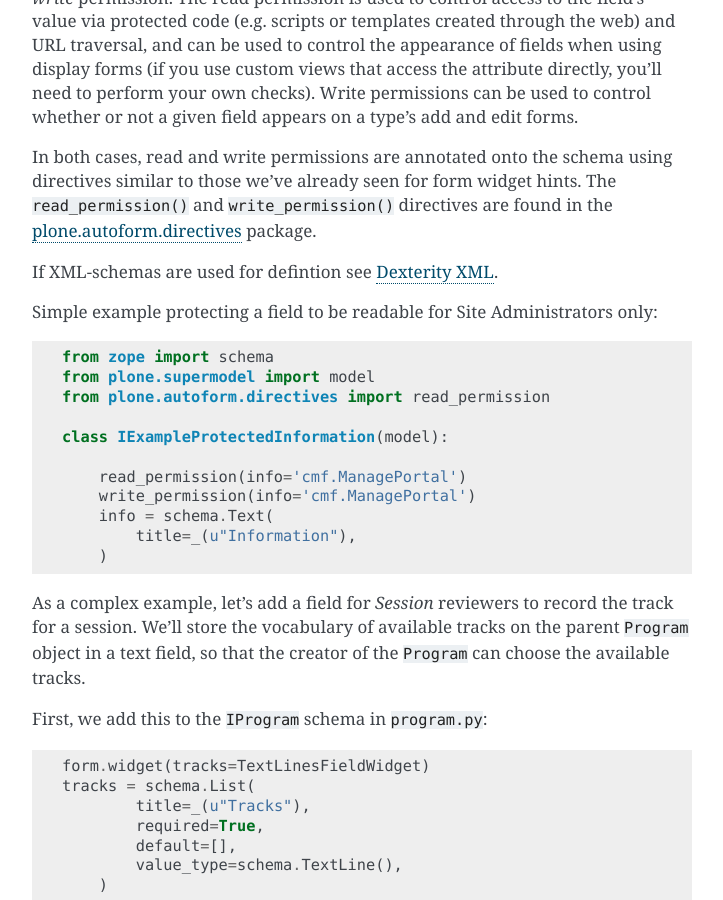
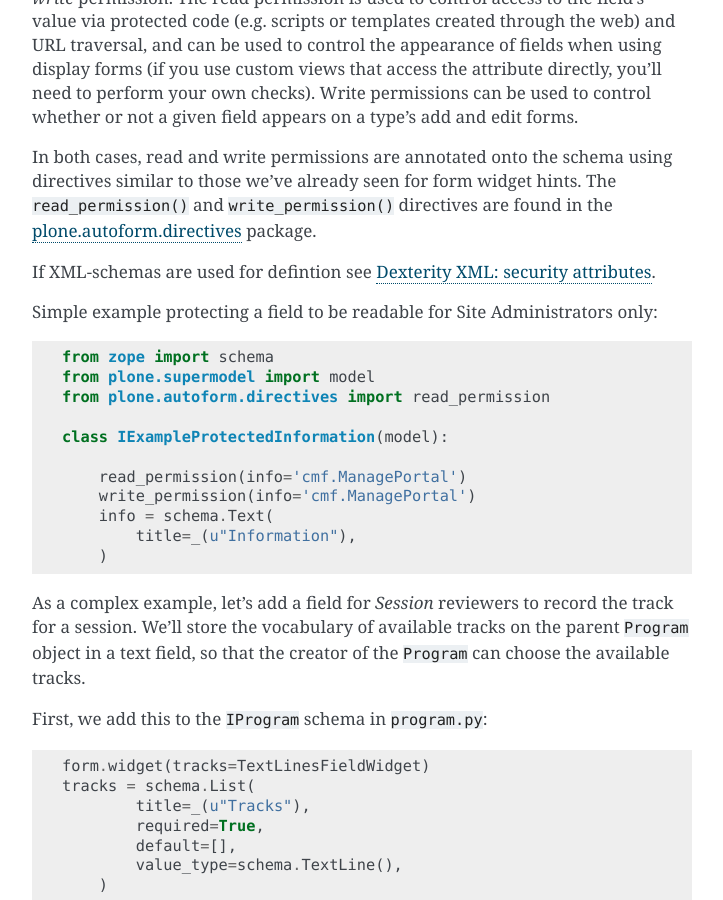
Before and after one commit to plone/plone.app.dexterity, a Sphinx documentation site: the page built from docs/advanced/permissions.rst, in a window 1280 px wide and 900 px high, scrolled down 2056 px. Shown: the whole window, without its empty margins (388-1111 px from the left). Built offline with Sphinx 7.4.7, drawn with Linux system fonts in a browser that asks for light colours.

Commit message:
better use reference label to explicit loink to subsection

```diff
--- a/docs/advanced/permissions.rst
+++ b/docs/advanced/permissions.rst
@@ -114,7 +114,7 @@
 read and write permissions are annotated onto the schema using directives similar to those we’ve already seen for form widget hints.
 The ``read_permission()`` and ``write_permission()`` directives are found in the `plone.autoform.directives`_ package.
 
-If XML-schemas are used for defintion see :doc:`../../reference/dexterity-xml`.
+If XML-schemas are used for defintion see :ref:`Dexterity XML: security attributes <dexterity-xml-security>`.
 
 Simple example protecting a field to be readable for Site Administrators only::
 
--- a/docs/reference/dexterity-xml.rst
+++ b/docs/reference/dexterity-xml.rst
@@ -305,6 +305,7 @@
             super(TestValidator, self).validate(value)
             raise Invalid("Test")
 
+.. _dexterity-xml-security:
 
 supermodel/security attributes
 ------------------------------
```
